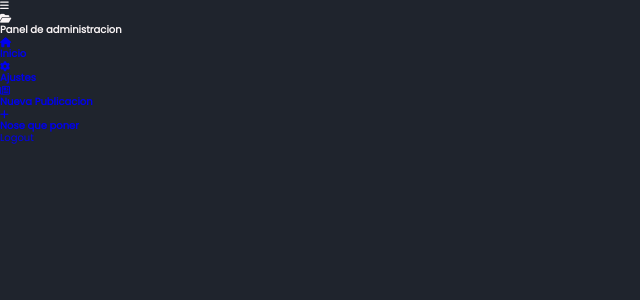
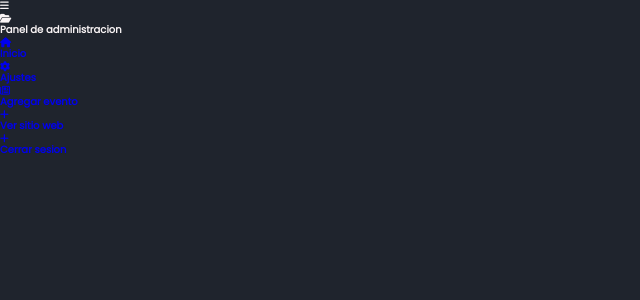
Before and after one commit to angelcruz07/WebSite-Turismo, a PHP site: page /WebSite-Turismo/admin/admin.php in a window 1280 px wide. Shown: the top 300 px of the page, without its empty margins (0-640 px from the left). Run offline with PHP 8.4, Linux system fonts and the light colour scheme; a user stored in the database is signed in; some libraries are stand-ins or nearby versions.

Commit message:
Implementacion del crud, antes de meter estilos

```diff
--- a/admin/admin.php
+++ b/admin/admin.php
@@ -16,6 +16,10 @@ if (!isset($_SESSION["rol"])) {
 
 
 <?php
+ $url = "http://".$_SERVER['HTTP_HOST']."/WebSite-Turismo";
+ ?>
+
+<?php
 require "partials/header.php"
 ?>
 
@@ -30,31 +34,43 @@ require "partials/header.php"
     <div class="name__page">
 
       <i class="fa-solid fa-folder-open"></i>
-      <h4> Panel de administracion</h4>
+      <h4>Panel de administracion</h4>
 
     </div>
 
     <div class="options__menu">
 
-      <a href="#">
+      <a href="<?php echo $url; ?> /admin/admin.php">
         <div class="option">
           <i class="fa-solid fa-house" title="Inicio"></i>
           <h4>Inicio</h4>
         </div>
+        </a>
+
         <a href="#">
           <div class="option">
             <i class="fa-solid fa-gear" title="Ajustes"></i>
             <h4>Ajustes</h4>
           </div>
-          <a href="#">
+          </a>
+
+          <a href="<?php echo $url; ?>/admin/sections/events.php">
             <div class="option">
               <i class="fa-regular fa-newspaper"></i>
-              <h4>Nueva Publicacion</h4>
+              <h4>Agregar evento</h4>
             </div>
-            <a href="#">
+            </a>
+
+            <a href="<?php echo $url;?>">
               <div class="option">
                 <i class="fa-solid fa-plus" title="Agregar"></i>
-                <h4>Nose que poner</h4>
+                <h4>Ver sitio web</h4>
+               </div>
+            </a>
+            <a href="<?php echo $url; ?>/admin/sections/logout.php">
+              <div class="option">
+                <i class="fa-solid fa-plus" title="Agregar"></i>
+                <h4>Cerrar sesion</h4>
               </div>
 
             </a>
@@ -63,7 +79,12 @@ require "partials/header.php"
   </div>
 </header>
 
+<main>
 
-<a class="nav-link" href="logout.php">Logout</a>
+  <section>
+
+  </section>
+</main>
+
 
 <?php require "./partials/footer.php" ?>
--- a/sql/setup.sql
+++ b/sql/setup.sql
@@ -1,4 +1,4 @@
--- Active: 1695754074530@@127.0.0.1@3306@tourism
+-- Active: 1695851616372@@127.0.0.1@3306
 
 -- Run SQL commands in order
 
```
Also changed, not shown: admin/logout.php (deleted, +0 -7 lines), admin/sections/logout.php (added, +9 -0 lines), admin/sections/events.php (added).
